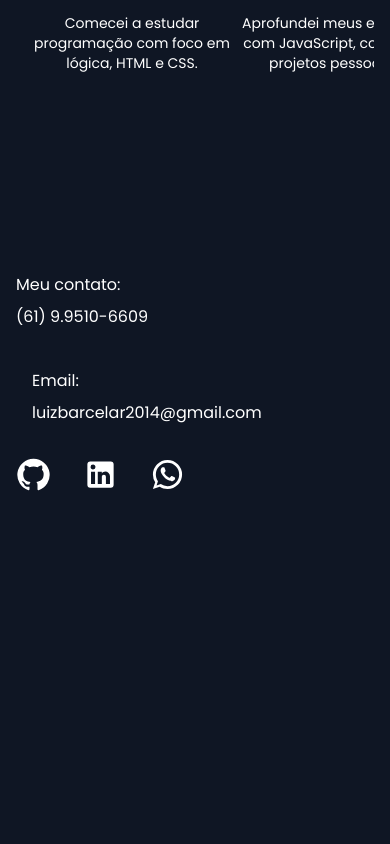
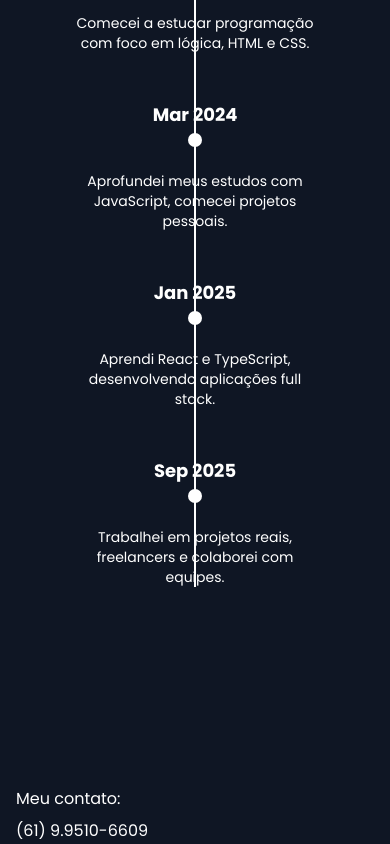
Before and after one commit to LuizBarcelar/RID187430_Desafio04, a React (Vite) app: page / in a window 390 px wide. Shown: the part 3900-4744 px from the top of the page. Before the commit the page ends 4495 px from the top, so only its background shows below. Built offline with nearby package versions, Linux system fonts and the light colour scheme.

Commit message:
feat: update on the timeline in the about me section (vertical line)

```diff
--- a/src/pages/Home/section/AboutMe/AboutMe.tsx
+++ b/src/pages/Home/section/AboutMe/AboutMe.tsx
@@ -1,4 +1,13 @@
-import { Box, Container, Grid, Typography, Link, Stack } from '@mui/material';
+import {
+  Box,
+  Container,
+  Grid,
+  Typography,
+  Link,
+  Stack,
+  useMediaQuery,
+  useTheme,
+} from '@mui/material';
 import { GitHub, LinkedIn, WhatsApp } from '@mui/icons-material';
 
 const timelineData = [
@@ -25,40 +34,53 @@ const timelineData = [
 ];
 
 const AboutMe = () => {
+  const theme = useTheme();
+  const isSmallScreen = useMediaQuery(theme.breakpoints.down('md'));
 
   return (
-    <Box id="aboutme" sx={{ backgroundColor: 'background.default', color: 'text.primary', py: 12 }}>
+    <Box
+      id="aboutme"
+      sx={{
+        backgroundColor: 'background.default',
+        color: 'text.primary',
+        py: 12,
+      }}
+    >
       <Container maxWidth="lg">
         <Typography variant="h1" color="primary" mb={15}>
           Sobre Mim
         </Typography>
 
-        {/* Timeline horizontal customizada */}
+        {/* Timeline responsiva */}
         <Box
           sx={{
             display: 'flex',
-            justifyContent: 'space-between',
-            alignItems: 'flex-start',
+            flexDirection: isSmallScreen ? 'column' : 'row',
+            justifyContent: isSmallScreen ? 'flex-start' : 'space-between',
+            alignItems: 'center',
             position: 'relative',
             mb: 15,
             px: 2,
-            overflowX: 'auto',
+            gap: isSmallScreen ? 6 : 0,
           }}
         >
-          {/* Linha horizontal */}
+          {/* Linha do tempo */}
           <Box
             sx={{
               position: 'absolute',
-              top: 40,
-              left: 0,
-              right: 0,
-              height: '2px',
+              top: isSmallScreen ? 0 : 40,
+              left: isSmallScreen ? '50%' : 0,
+              right: isSmallScreen ? 'auto' : 0,
+              bottom: isSmallScreen ? 0 : 'auto',
+              width: isSmallScreen ? '2px' : '100%',
+              height: isSmallScreen ? '100%' : '2px',
               backgroundColor: '#fff',
               zIndex: 0,
+              transform: isSmallScreen ? 'translateX(-50%)' : 'none',
             }}
           />
 
-          {/* Pontos da timeline */}
+          {/* Blocos da timeline */}
           {timelineData.map((item, index) => (
             <Box
               key={index}
@@ -67,20 +89,22 @@ const AboutMe = () => {
                 minWidth: '200px',
                 maxWidth: '250px',
                 textAlign: 'center',
-                position: 'relative'
+                position: 'relative',
+                display: 'flex',
+                flexDirection: 'column',
+                alignItems: 'center',
               }}
             >
               <Typography variant="h6" fontWeight="bold" mb={0.4}>
                 {item.year}
               </Typography>
-              {/* Pontinho da timeline */}
+              {/* Pontinho */}
               <Box
                 sx={{
                   width: 14,
                   height: 14,
                   borderRadius: '50%',
                   backgroundColor: '#fff',
-                  margin: '0 auto',
                   mb: 3,
                 }}
               />
@@ -93,28 +117,50 @@ const AboutMe = () => {
         <Grid container spacing={4} pt={10}>
           {/* Esquerda - Email e Telefone */}
           <Grid size={{ xs:12, md:8 }}>
-            <Stack direction="row" spacing={2} alignItems="normal" flexWrap="wrap" gap={5}>
-              <Stack direction="column" alignItems="normal" spacing={1}>
+            <Stack
+              direction="row"
+              spacing={2}
+              alignItems="normal"
+              flexWrap="wrap"
+              gap={5}
+            >
+              <Stack direction="column" spacing={1}>
                 <Typography>Meu contato:</Typography>
                 <Typography>(61) 9.9510-6609</Typography>
               </Stack>
-              <Stack direction="column" alignItems="normal" spacing={1}>
+              <Stack direction="column" spacing={1}>
                 <Typography>Email:</Typography>
                 <Typography>luizbarcelar2014@gmail.com</Typography>
               </Stack>
             </Stack>
           </Grid>
 
-          {/* Direita: Ícones sociais */}
+          {/* Direita - Ícones sociais */}
           <Grid size={{ xs:12, md:4 }}>
-            <Stack direction="row" spacing={4} justifyContent={{ xs: 'flex-start', md: 'center' }}>
-              <Link href="https://github.com/LuizBarcelar" target="_blank" color="inherit">
+            <Stack
+              direction="row"
+              spacing={4}
+              justifyContent={{ xs: 'flex-start', md: 'center' }}
+            >
+              <Link
+                href="https://github.com/LuizBarcelar"
+                target="_blank"
+                color="inherit"
+              >
                 <GitHub fontSize="large" />
               </Link>
-              <Link href="https://linkedin.com/in/luiz-barcelar-a73a91331" target="_blank" color="inherit">
+              <Link
+                href="https://linkedin.com/in/luiz-barcelar-a73a91331"
+                target="_blank"
+                color="inherit"
+              >
                 <LinkedIn fontSize="large" />
               </Link>
-              <Link href="https://wa.me/5561995106609" target="_blank" color="inherit">
+              <Link
+                href="https://wa.me/5561995106609"
+                target="_blank"
+                color="inherit"
+              >
                 <WhatsApp fontSize="large" />
               </Link>
             </Stack>
```
